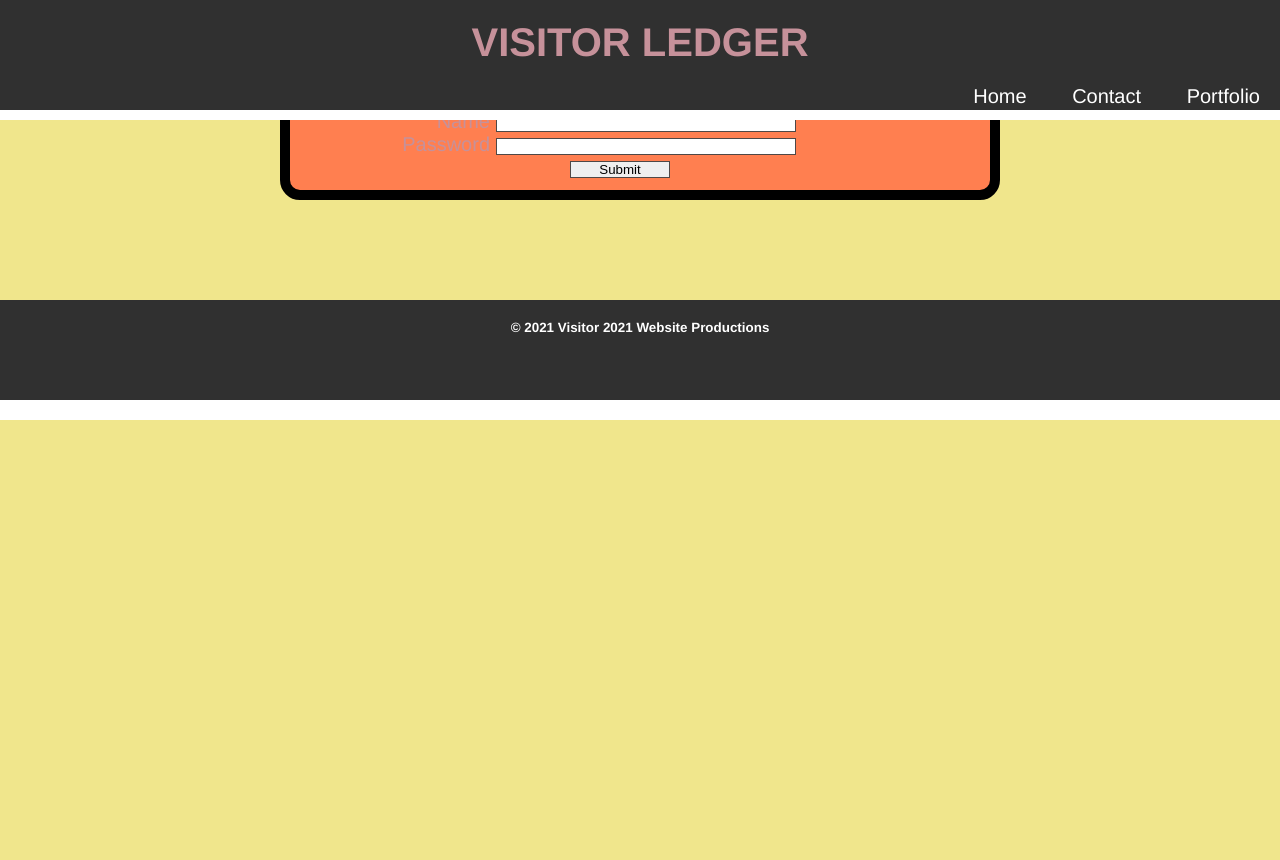
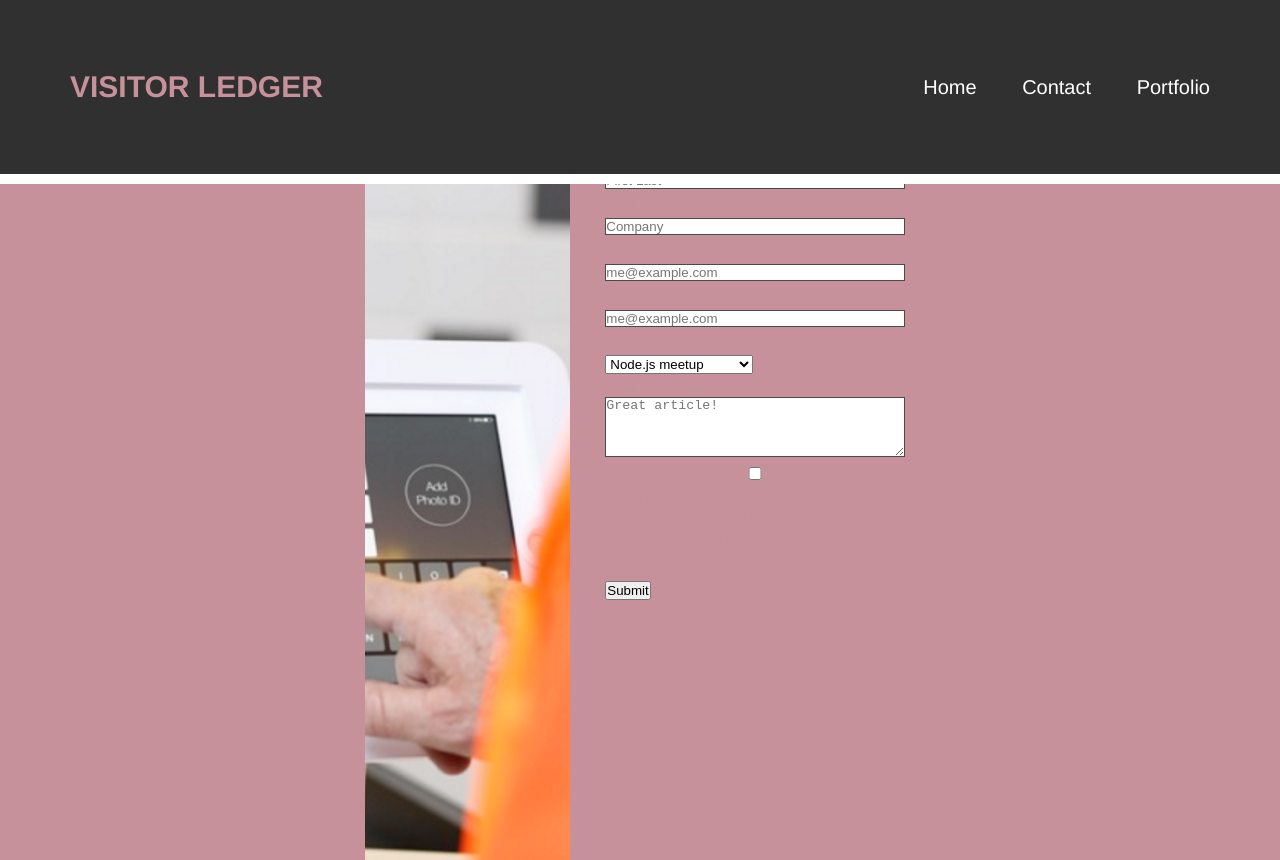
Before and after one commit to sharonealex/visitor-ledger, a plain HTML site: page index.html in a window 1280 px wide. Shown: the top 860 px of the page. Before the commit the page ends 800 px from the top, so only its background shows below. Drawn offline with Linux system fonts and the light colour scheme.

Commit message:
added flex display for layout

```diff
--- a/assets/css/style.css
+++ b/assets/css/style.css
@@ -10,17 +10,24 @@ body{
     position: relative;
     font-family: 'Franklin Gothic Medium', 'Arial Narrow', Arial, sans-serif;
     color: #c6919a;
-    background-color: khaki;
+    background-color: #c6919a;
     font-size: 20px;
+    display: flex;
+    flex-direction: column;
+    align-items: center;
 }
 
 h1, h2, h6 {
     margin: 20px;
     text-align: center;
 }
+h1{
+    font-size: 30px;
+}
 
 main {
     padding: 60px 0px;
+    display: flex;
 }
 
 li{
@@ -28,6 +35,12 @@ li{
     padding: 20px;
     text-decoration: none;
 
+}
+
+
+nav{
+    display: flex;
+    align-items: center;
 }
 
 ul{
@@ -39,25 +52,46 @@ a{
     color: white;
 }
 
+.hero {
+background-image: url("assets/images/visitor-entry.png");
+background-position: left ;
+background-size: contain;
+}
+
+
+.hero {
+    flex: 1 1 500px;
+    height: 800px;
+    margin-right: 25px;
+    background-image: url("../images/visitor-entry.png");
+    background-size: cover;
+    background-position: center;
+
+}
+
 header, footer {
     width: 100%;
-    height: 120px;
     background-color:#303030;
-    line-height: normal;
+
 
 }
 
 header{
     position: fixed;
+    display: flex;
+    justify-content: space-between;
+    padding: 50px;
     border-bottom: 10px solid white;
 }
 
 footer {
-    position: absolute;
+    display: flex;
+    height: 200px;
     color: white;
     border-bottom: 20px solid white;
     text-align: center;
     width: 100%;
+    padding: 60px;
 }
 
 figure {
@@ -70,15 +104,12 @@ img {
     width: 100%;
 }
 
-section {
-    margin: 20px;
-    padding: 20px;
-}
+
 
 form { /*center the form on page*/
 margin: 0 auto;
-width: 60%;
-background-color: coral;
+flex: 1 1 500px;
+background-color: #7e898d;
 border-radius: 20px;
 height: 100px;
 border: 10px solid black;
@@ -102,7 +133,7 @@ textarea {
   }
 
   #button {
-      background-color: black;
+      background-color: #5e6679;
       width: 100px;
       height: 50px;
       color: white;
--- a/index.html
+++ b/index.html
@@ -9,6 +9,7 @@
     <body>
         <header>
             <h1>VISITOR LEDGER</h1>
+
             <nav>
                 <ul>
                     <li><a href="#Home">Home</a></li>
@@ -23,14 +24,48 @@
             </aside>
 
             <section>
-                <form action="#">
-                    <label class="text-right">Name</label>
-                    <input type="text" ><br>
-                    <label class="text-right">Password</label>
-                    <input type="password"><br>
+                <form>
+                    <h1>Registration Form</h1>
+                    <p>
+                        <label for="username">Name</label>
+                        <!-- This element has a CSS declaration of `cursor: text` -->
+                        <input id="username" type="text" placeholder="First Last" />
+                      </p>
+                      <p>
+                        <label for="company">Company</label>
 
-                    <input id="submit-button" type="submit" value="Submit"><br>
+                        <input id="company" type="text" placeholder="Company" />
+                      </p>
+                      <p>
+                        <label  for="email">E-mail</label>
+                        <input id="email" type="text" placeholder="me@example.com" />
+                      </p>
+                      <p>
+                        <label  for="phone">Phone</label>
+                        <input id="email" type="text" placeholder="me@example.com" />
+                      </p>
 
+                      <p>
+                        <label for="event">Event</label>
+                        <!-- This element has a CSS declaration of `appearance: menulist` -->
+                        <select id="event">
+                          <option>Beginner Conference</option>
+                          <option selected>Node.js meetup</option>
+                          <option>Contruction</option>
+                        </select>
+                      </p>
+                      <p>
+                        <label for="comment">Comment:</label>
+                        <textarea id="comment" placeholder="Great article!"></textarea>
+                      </p>
+                      <p>
+                        <input class="checkbox" id="agreement" type="checkbox" />
+                        <label for="agreement">I agree to share my e-mail address with the event committee for followup and feedback</label>
+                      </p>
+                      <p>
+                        <!-- When this element is in a :focus state, the CSS `outline` property is applied -->
+                        <button>Submit</button>
+                      </p>
                 </form>
             </section>
         </main>
```
